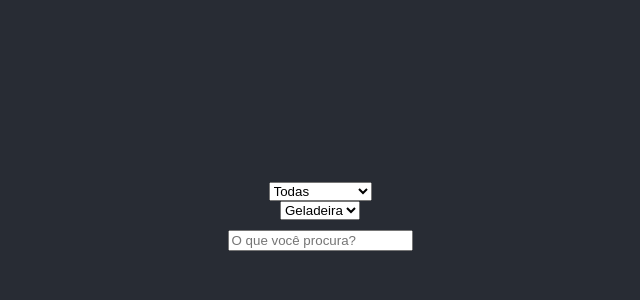
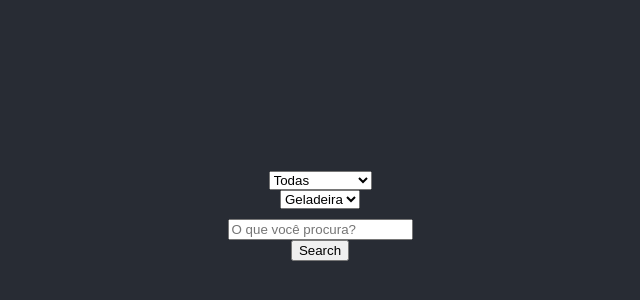
Before and after one commit to lfernandogcruz/fullstack-test-software, a React (Create React App) app: page / in a window 1280 px wide. Shown: the part 184-484 px from the top of the page, without its empty margins (320-960 px from the left). Built offline with nearby package versions, Linux system fonts and the light colour scheme.

Commit message:
feat: presets button on Header

```diff
--- a/src/components/Header.js
+++ b/src/components/Header.js
@@ -1,12 +1,26 @@
+import { useContext } from "react";
+import QueryContext from "../context/QueryContext";
 import Select from "./Select";
 import TextInput from "./TextInput";
 
 function Header() {
+  const { source, category, search } = useContext(QueryContext);
+
   return (
     <header className="App-header">
       <Select type="source" />
       <Select type="category" />
       <TextInput />
+      <button
+        type="button"
+        onClick={() => {
+          console.log("source ->", source);
+          console.log("category ->", category);
+          console.log("search ->", search);
+        }}
+      >
+        Search
+      </button>
     </header>
   );
 }
```
